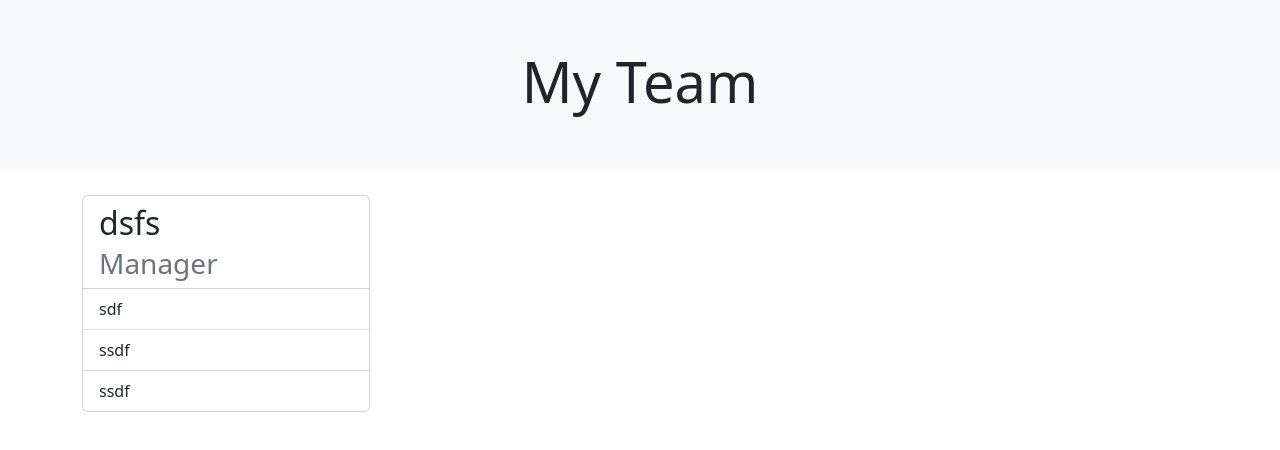
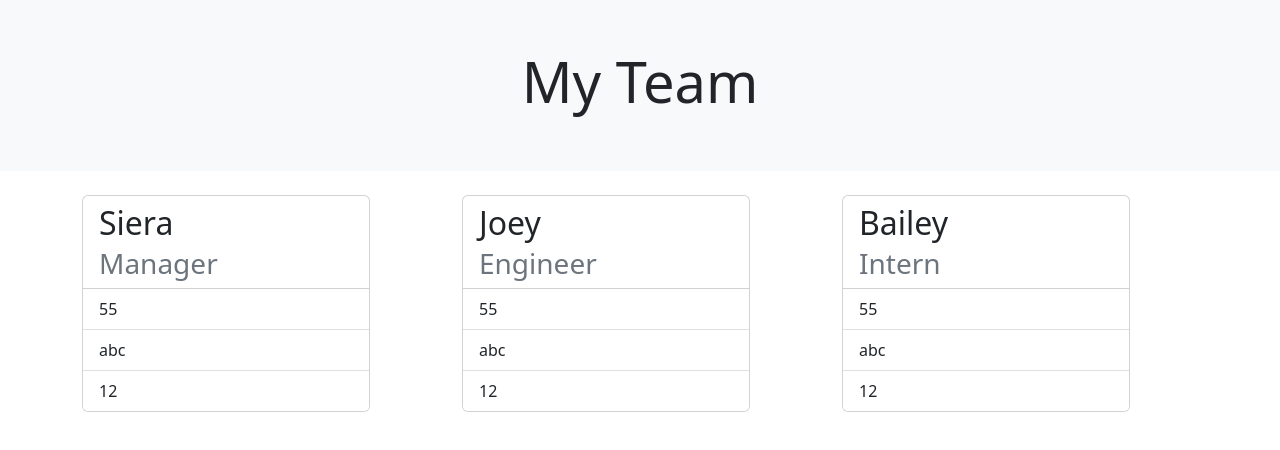
Before and after one commit to sieraford/team-profile-generator-siera, a website: page index.html in a window 1280 px wide. Drawn offline with nearby package versions, Linux system fonts and the light colour scheme.

Commit message:
rendered html for engineer and intern

```diff
--- a/index.html
+++ b/index.html
@@ -4,7 +4,7 @@
   <meta charset="UTF-8">
   <meta http-equiv="X-UA-Compatible" content="ie=edge">
   <link rel="stylesheet" href="https://cdn.jsdelivr.net/npm/bootstrap@5.2.2/dist/css/bootstrap.min.css">
-  <title>Document</title>
+  <title>Team Profile</title>
 </head>
 <body>
     <header class="p-5 mb-4 header bg-light" style="text-align: center">
@@ -13,17 +13,41 @@
     <div class="container">
         <main>
             <div class="row">
-                <div class="col-sm-6">
+                <div class="col">
                     <div class="card" style="width: 18rem;">
-                        <h2 class="card-title" style="padding-left: 1rem;padding-top: 0.5rem;">dsfs</h2>
+                        <h2 class="card-title" style="padding-left: 1rem;padding-top: 0.5rem;">Siera</h2>
                         <h3 class="card-subtitle mb-2 text-muted" style="padding-left: 1rem">Manager</h3>
                         <ul class="list-group list-group-flush">
-                            <li class="list-group-item">sdf</li>
-                            <li class="list-group-item">ssdf</li>
-                            <li class="list-group-item">ssdf</li>
+                            <li class="list-group-item">55</li>
+                            <li class="list-group-item">abc</li>
+                            <li class="list-group-item">12</li>
                         </ul>
                     </div>
                 </div>
+
+    <div class="col">
+        <div class="card" style="width: 18rem;">
+            <h2 class="card-title" style="padding-left: 1rem;padding-top: 0.5rem;">Joey</h2>
+            <h3 class="card-subtitle mb-2 text-muted" style="padding-left: 1rem">Engineer</h3>
+            <ul class="list-group list-group-flush">
+                <li class="list-group-item">55</li>
+                <li class="list-group-item">abc</li>
+                <li class="list-group-item">12</li>
+            </ul>
+        </div>
+    </div>
+
+    <div class="col">
+        <div class="card" style="width: 18rem;">
+            <h2 class="card-title" style="padding-left: 1rem;padding-top: 0.5rem;">Bailey</h2>
+            <h3 class="card-subtitle mb-2 text-muted" style="padding-left: 1rem">Intern</h3>
+            <ul class="list-group list-group-flush">
+                <li class="list-group-item">55</li>
+                <li class="list-group-item">abc</li>
+                <li class="list-group-item">12</li>
+            </ul>
+        </div>
+    </div>
             </div>
         </main>
     </div>
--- a/lib/Engineer.js
+++ b/lib/Engineer.js
@@ -10,3 +10,5 @@ class Engineer extends Employee {
     }
     getGithub() {}
 }
+
+module.exports = Engineer;
--- a/lib/Intern.js
+++ b/lib/Intern.js
@@ -10,3 +10,5 @@ class Intern extends Employee {
     }
     getSchool() {}
 }
+
+module.exports = Intern;
```
Also changed, not shown: index.js (+48 -9 lines).
